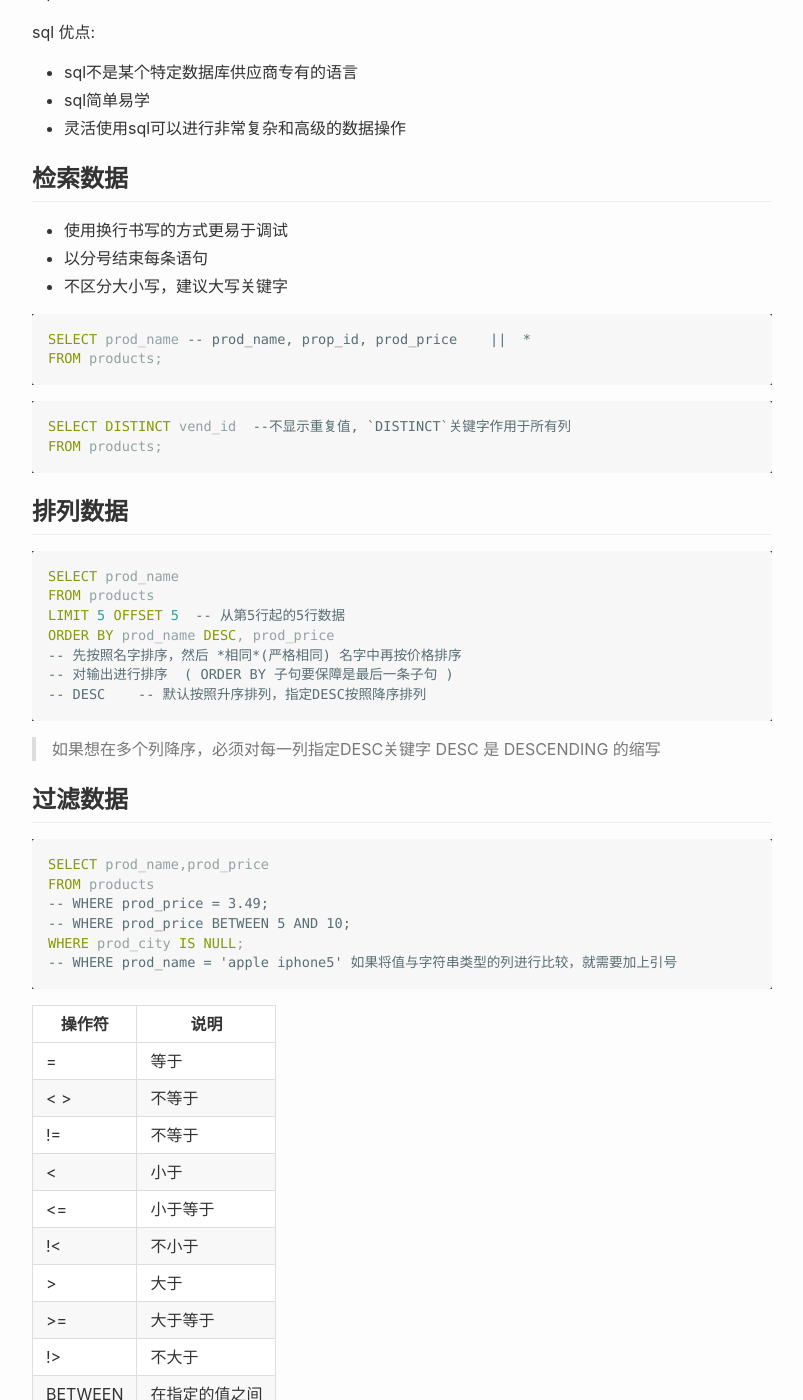
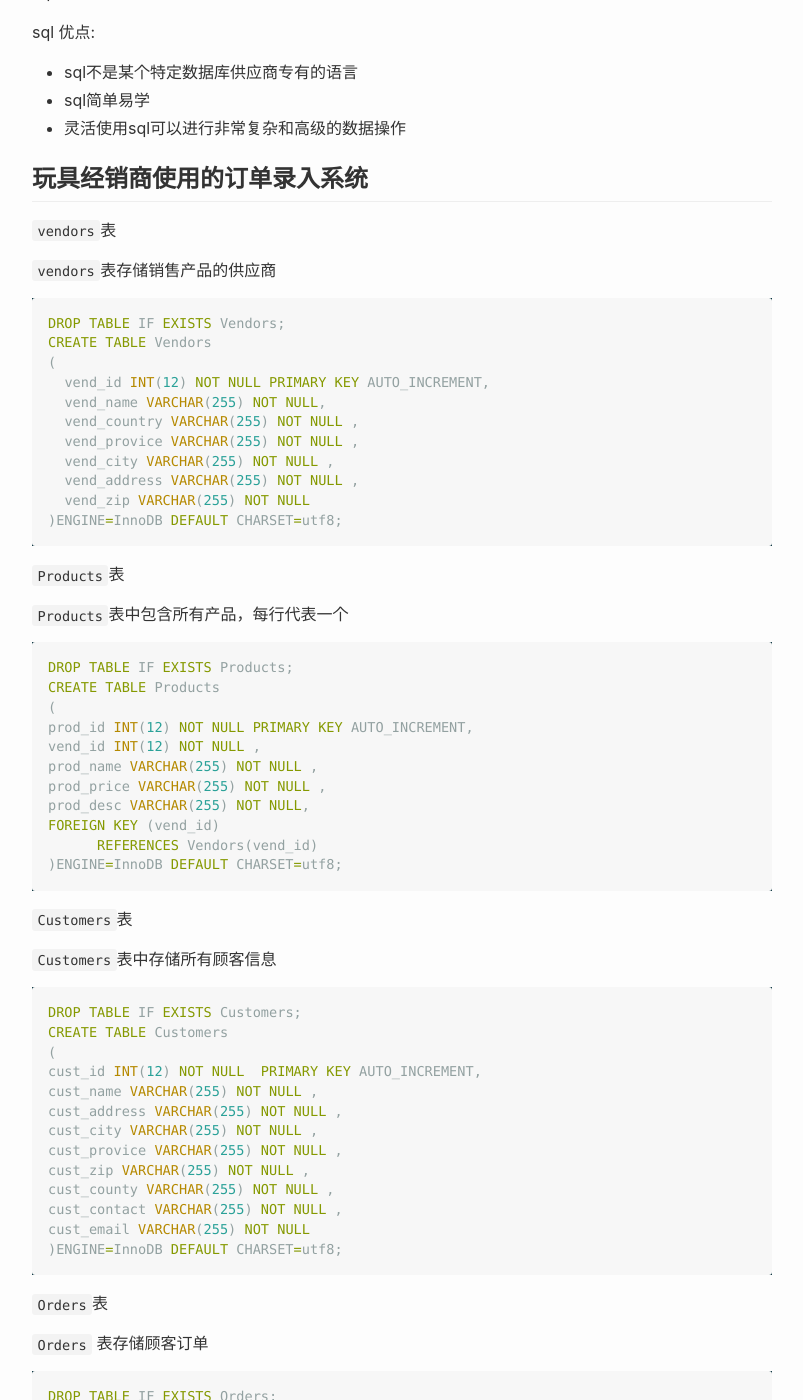
Before and after one commit to nate-river/blog, a Jekyll site: the page built from _posts/2016-12-19-mysql.md, in a window 1280 px wide and 1400 px high, scrolled down 1226 px. Shown: the whole window, without its empty margins (238-1041 px from the left). Built offline with Jekyll 4.4.1, drawn with Linux system fonts in a browser that asks for light colours; some of the changed text lies outside the part shown.

Commit message:
create table

````diff
--- a/_posts/2016-12-19-mysql.md
+++ b/_posts/2016-12-19-mysql.md
@@ -19,7 +19,7 @@ categories:
 
 ## 列
 
-标中的一个字段，所有表都是由一个或多个列组成的
+表中的一个字段，所有表都是由一个或多个列组成的
 
 ## 数据类型
 
@@ -50,6 +50,102 @@ sql 优点:
 * sql简单易学
 * 灵活使用sql可以进行非常复杂和高级的数据操作
 
+## 玩具经销商使用的订单录入系统
+
+`vendors`表
+
+`vendors`表存储销售产品的供应商
+
+```sql
+DROP TABLE IF EXISTS Vendors;
+CREATE TABLE Vendors
+(
+  vend_id INT(12) NOT NULL PRIMARY KEY AUTO_INCREMENT,
+  vend_name VARCHAR(255) NOT NULL,
+  vend_country VARCHAR(255) NOT NULL ,
+  vend_provice VARCHAR(255) NOT NULL ,
+  vend_city VARCHAR(255) NOT NULL ,
+  vend_address VARCHAR(255) NOT NULL ,
+  vend_zip VARCHAR(255) NOT NULL
+)ENGINE=InnoDB DEFAULT CHARSET=utf8;
+```
+
+`Products`表
+
+`Products`表中包含所有产品，每行代表一个
+
+```sql
+DROP TABLE IF EXISTS Products;
+CREATE TABLE Products
+(
+prod_id INT(12) NOT NULL PRIMARY KEY AUTO_INCREMENT,
+vend_id INT(12) NOT NULL ,
+prod_name VARCHAR(255) NOT NULL ,
+prod_price VARCHAR(255) NOT NULL ,
+prod_desc VARCHAR(255) NOT NULL,
+FOREIGN KEY (vend_id)
+      REFERENCES Vendors(vend_id)
+)ENGINE=InnoDB DEFAULT CHARSET=utf8;
+```
+
+`Customers`表
+
+`Customers`表中存储所有顾客信息
+
+```sql
+DROP TABLE IF EXISTS Customers;
+CREATE TABLE Customers
+(
+cust_id INT(12) NOT NULL  PRIMARY KEY AUTO_INCREMENT,
+cust_name VARCHAR(255) NOT NULL ,
+cust_address VARCHAR(255) NOT NULL ,
+cust_city VARCHAR(255) NOT NULL ,
+cust_provice VARCHAR(255) NOT NULL ,
+cust_zip VARCHAR(255) NOT NULL ,
+cust_county VARCHAR(255) NOT NULL ,
+cust_contact VARCHAR(255) NOT NULL ,
+cust_email VARCHAR(255) NOT NULL
+)ENGINE=InnoDB DEFAULT CHARSET=utf8;
+```
+
+`Orders`表
+
+`Orders` 表存储顾客订单
+
+```sql
+DROP TABLE IF EXISTS Orders;
+CREATE TABLE Orders
+(
+order_num INT(12) NOT NULL PRIMARY KEY AUTO_INCREMENT,
+order_date TIMESTAMP DEFAULT CURRENT_TIMESTAMP ,
+cust_id INT(12) NOT NULL,
+FOREIGN KEY (cust_id)
+      REFERENCES Customers(cust_id)
+)ENGINE=InnoDB DEFAULT CHARSET=utf8;
+```
+
+
+`OrderItems`表
+
+`OrderItems`表中存储每个订单的实际物品
+
+```sql
+DROP TABLE IF EXISTS OrderItems;
+CREATE TABLE OrderItems
+(
+order_item INT(12) NOT NULL PRIMARY KEY  AUTO_INCREMENT,
+order_num INT(12) NOT NULL REFERENCES Orders(order_num),
+prod_id INT(12) NOT NULL REFERENCES Products(prod_id),
+quantity INT(12) NOT NULL ,
+item_price FLOAT(12) NOT NULL ,
+FOREIGN KEY (order_num)
+  REFERENCES Orders(order_num),
+FOREIGN KEY (prod_id)
+  REFERENCES Products(prod_id)
+);
+```
+
+
 ## 检索数据
 
 * 使用换行书写的方式更易于调试
@@ -57,13 +153,15 @@ sql 优点:
 * 不区分大小写，建议大写关键字
 
 ```sql
-SELECT prod_name -- prod_name, prop_id, prod_price    ||  *
-FROM products;
+SELECT prod_name , prod_id, prod_city
+FROM Products;
 ```
 
+不显示重复值, `DISTINCT`关键字作用于所有列
+
 ```sql
-SELECT DISTINCT vend_id  --不显示重复值, `DISTINCT`关键字作用于所有列
-FROM products;
+SELECT DISTINCT vend_id
+FROM Products;
 ```
 
 
@@ -87,11 +187,12 @@ ORDER BY prod_name DESC, prod_price
 
 ```sql
 SELECT prod_name,prod_price
-FROM products
+FROM Products
+WHERE prod_desc IS NULL;
 -- WHERE prod_price = 3.49;
 -- WHERE prod_price BETWEEN 5 AND 10;
-WHERE prod_city IS NULL;
--- WHERE prod_name = 'apple iphone5' 如果将值与字符串类型的列进行比较，就需要加上引号
+-- WHERE prod_name = 'apple iphone5'
+-- 如果将值与字符串类型的列进行比较，就需要加上引号
 ```
 
 操作符|说明
@@ -125,14 +226,14 @@ AND prod_price < 120;
 SELECT prod_name,prod_price
 FROM products
 WHERE
-( prod_name = 'iphone' OR prod_vendor =  'DELL' )
+( prod_name = 'iphone' OR prod_desc =  'DELL' )
 AND prod_price < 120;
 ```
 
 ```sql
 SELECT prod_name,prod_price
 FROM products
-WHERE vend_id IN ('dell01','brs01');
+WHERE vend_name IN ('dell01','brs01');
 ```
 
 使用`IN`的优点
@@ -146,7 +247,7 @@ WHERE vend_id IN ('dell01','brs01');
 ```sql
 SELECT prod_name,prod_price
 FROM products
-WHERE NOT vend_id IN ('dell01','brs01');
+WHERE NOT vend_name IN ('dell01','brs01');
 ```
 
 ## 用通配符进行过滤
@@ -156,11 +257,14 @@ WHERE NOT vend_id IN ('dell01','brs01');
 SELECT  *
 FROM products
 WHERE prod_name
+LIKE '%Fish%';
 -- %代表Fish之后的任意字符
 -- LIKE 'Fish%';
-LIKE '%Fish%'; -- 包含Fish
-LIKE 'b%@qq.com' --  找特定格式的电子邮件地址
-LIKE '_____@qq.com' --  _代表一个字符
+-- 包含Fish
+-- LIKE 'b%@qq.com'
+--  找特定格式的电子邮件地址
+-- LIKE '_____@qq.com'
+--  _代表一个字符
 ```
 
 * 不要过度使用通配符
@@ -182,8 +286,8 @@ LIKE '_____@qq.com' --  _代表一个字符
 
 ```sql
 -- AS关键字可以创建一个别名 有时候也叫导出列
-SELECT  vend_name + ' (' + vend_coutry + ')' AS vend_title
-FROM products
+SELECT  vend_name + ' (' + vend_country + ')' AS vend_title
+FROM Vendors
 ORDER BY vend_name
 ```
 
````
Also changed, not shown: other parts of _posts/2016-12-19-mysql.md (+4 -2 lines).
